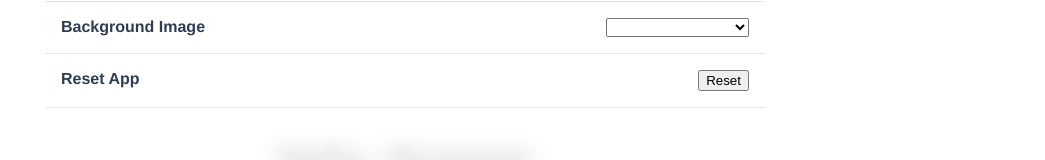
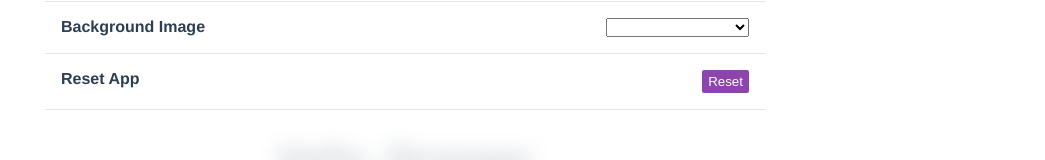
Before and after one commit to yanniz0r/home-port, a Vue app: page / in a window 1280 px wide. Both pictures are taken after a click on the button 1248 px from the left and 768 px from the top of the page. Shown: the part 211-371 px from the top of the page, without its empty margins (235-1280 px from the left). Built offline with nearby package versions, Linux system fonts and the light colour scheme; no server answers; what unsplash-js would draw is missing.

Commit message:
feat: less ugly buttoms

```diff
--- a/src/App.vue
+++ b/src/App.vue
@@ -1,4 +1,5 @@
 <template>
+  <div>
     <div>
       <Settings v-if="edit" :onClose="() => (edit = false)" />
       <div
@@ -9,11 +10,11 @@
         :style="{
           backgroundColor: settings.backgroundColor,
           backgroundImage:
-          settings.backgroundImageUrl && `url('${settings.backgroundImageUrl}')`
+            settings.backgroundImageUrl &&
+            `url('${settings.backgroundImageUrl}')`
         }"
       >
         <div>
-        {{ settings.backgroundImageUrl }}
           <Greeting />
           <Clock />
         </div>
@@ -22,6 +23,7 @@
     <button @click="edit = !edit" class="action-button">
       <CogIcon />
     </button>
+  </div>
 </template>
 
 <script lang="ts">
--- a/src/components/Settings.vue
+++ b/src/components/Settings.vue
@@ -41,10 +41,8 @@
           </select>
         </div>
       </div>
-      <div
-        class="settings__row settings__sub-row"
-        v-if="settings.backgroundImageSource === 'unsplash'"
-      >
+      <template v-if="settings.backgroundImageSource === 'unsplash'">
+        <div class="settings__row settings__sub-row">
           <div class="settings__row-key">
             <span>Unsplash Secret Access Key</span>
           </div>
@@ -105,6 +103,7 @@
             </select>
           </div>
         </div>
+      </template>
       <div
         class="settings__row settings__sub-row"
         v-if="settings.backgroundImageSource === 'unsplash'"
@@ -113,7 +112,9 @@
           <span>Fetch a new image</span>
         </div>
         <div class="settings__row-value">
-          <button v-on:click="getRandomUnsplashImage">Refresh</button>
+          <button class="settings__button" v-on:click="getRandomUnsplashImage">
+            Refresh
+          </button>
         </div>
       </div>
       <div class="settings__row">
@@ -121,7 +122,7 @@
           <span>Reset App</span>
         </div>
         <div class="settings__row-value">
-          <button v-on:click="reset">Reset</button>
+          <button class="settings__button" v-on:click="reset">Reset</button>
         </div>
       </div>
     </div>
@@ -183,6 +184,7 @@ export default defineComponent({
       process.env.VUE_APP_UNSPLASH_SECRET_ACCESS_KEY;
 
     const reset = () => {
+      props.onClose?.();
       store.dispatch("reset");
     };
 
@@ -280,4 +282,17 @@ export default defineComponent({
   top: 16px;
   padding: 0;
 }
+
+.settings__button {
+  padding: 4px 6px;
+  border: none;
+  border-radius: 2px;
+  background: #8e44ad;
+  color: #fff;
+  transition: all 0.25s;
+  cursor: pointer;
+  &:hover {
+    transform: scale(1.2);
+  }
+}
 </style>
```
Lines whose indentation alone changed are shown as unchanged.
